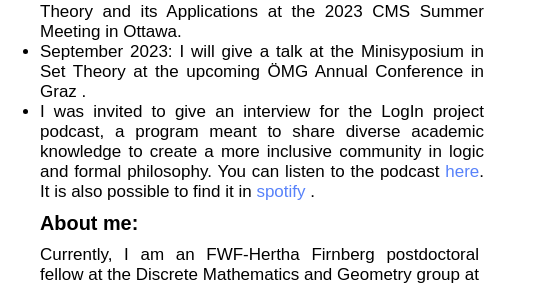
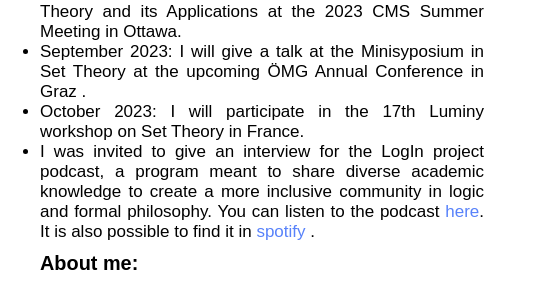
Before and after one commit to dcmontoya/dcmontoya.github.io, a plain HTML site: page index.html in a window 1280 px wide. Shown: the part 347-633 px from the top of the page, 638-1183 px from the left. Drawn offline with Linux system fonts and the light colour scheme.

Commit message:
Update index.html

```diff
--- a/index.html
+++ b/index.html
@@ -107,6 +107,8 @@ E-mail: dcmontoyaa@gmail.com <br/>
  <li align="justify">May-June 2023: I will be taking part in the Thematic Program on Set Theoretic Methods in Algebra, Dynamics and Geometry next spring in Toronto.</li>
     <li align="justify">June 2023: I will give a talk at the special session on Set Theory and its Applications at the 2023 CMS Summer Meeting in Ottawa.</li>
 	<li align="justify">September 2023: I will give a talk at the Minisyposium in Set Theory at the upcoming &Ouml;MG Annual Conference in Graz .</li>
+	<li align="justify">October 2023: I will participate in the 17th Luminy workshop on Set Theory in France.</li>
+
 	<li align="justify"> I was invited to give an interview for the LogIn project podcast, a program meant to share diverse academic knowledge to create a more inclusive community in logic and formal philosophy. You can listen to the podcast <a href="https://www.loginproject.org/s-projects-side-by-side" >here</a>. It is also possible to find it in <a href="https://open.spotify.com/episode/2TsJLqP1ca9aw4YbS9pPCj"
 >spotify </a>. </li>
 </ul>
```
